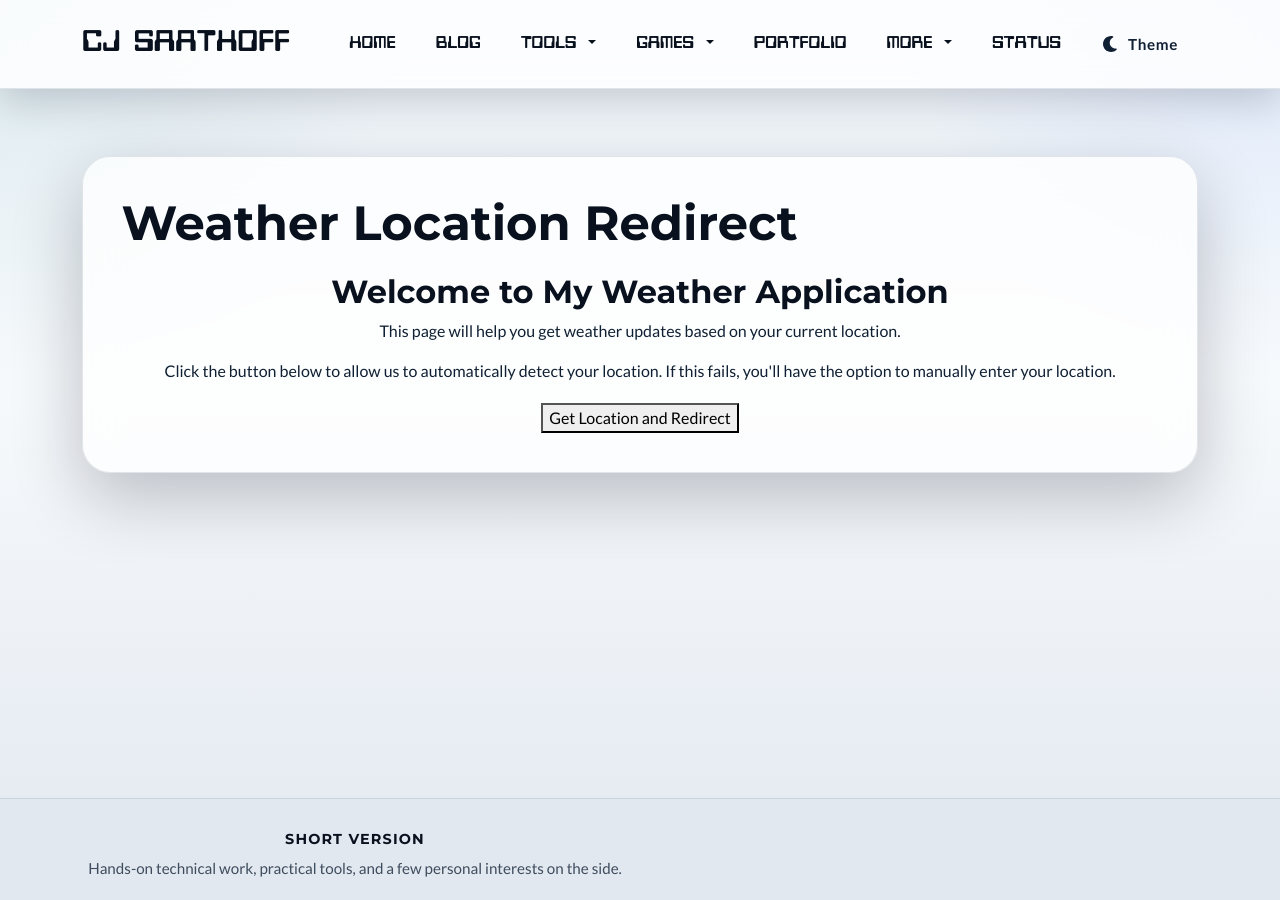
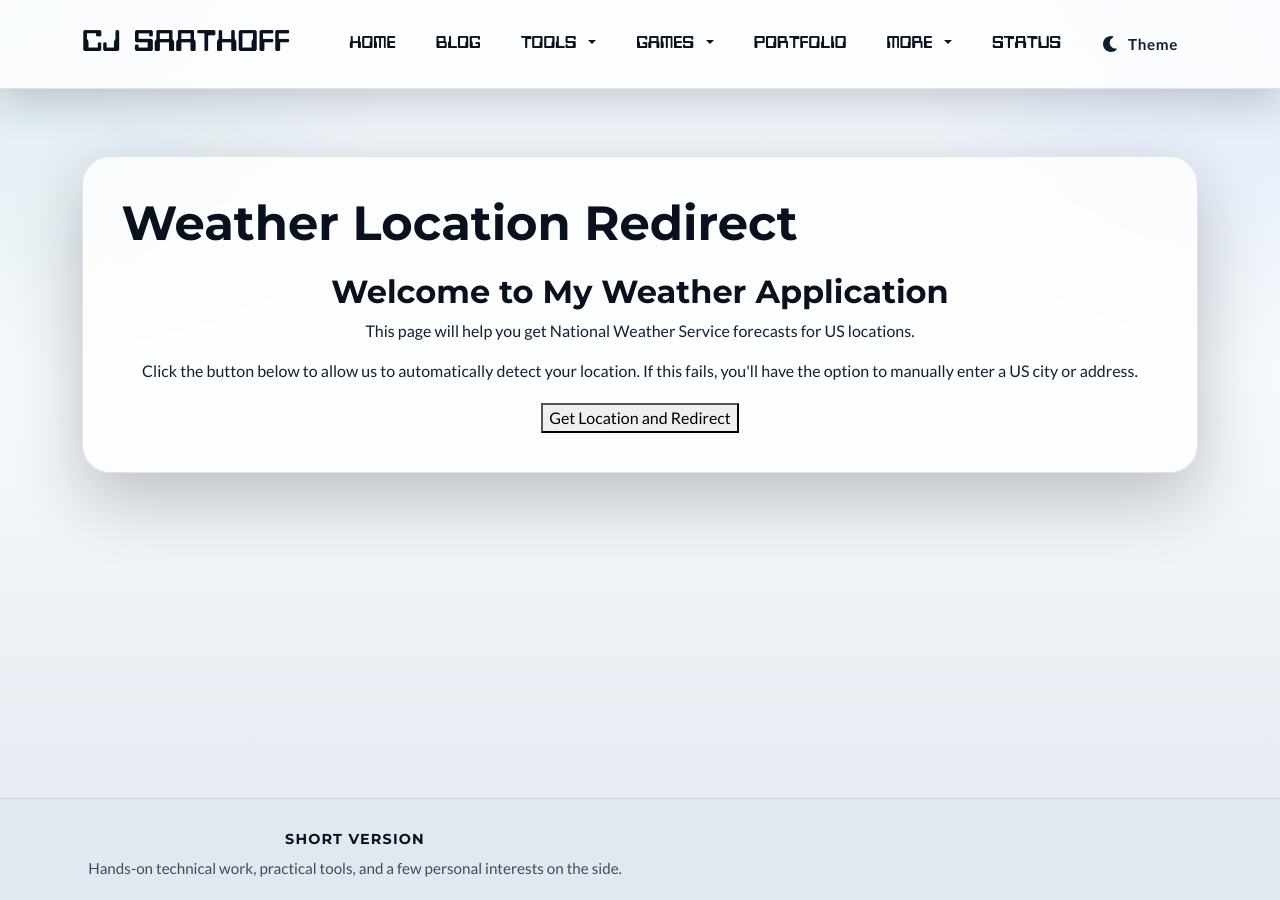
Before and after one commit to cjthedj97/personal_website, a Jekyll site: the page built from pages/wx-locator.html, in a window 1280 px wide. Built offline with Jekyll 4.4.1, drawn with Linux system fonts in a browser that asks for light colours.

Commit message:
handle unsupported weather locations

```diff
--- a/pages/wx-locator.html
+++ b/pages/wx-locator.html
@@ -35,14 +35,14 @@
   <div id="content">
     <div id="instructions">
       <h2>Welcome to My Weather Application</h2>
-      <p>This page will help you get weather updates based on your current location.</p>
-      <p>Click the button below to allow us to automatically detect your location. If this fails, you'll have the option to manually enter your location.</p>
+      <p>This page will help you get National Weather Service forecasts for US locations.</p>
+      <p>Click the button below to allow us to automatically detect your location. If this fails, you'll have the option to manually enter a US city or address.</p>
     </div>
     <button id="getLocationBtn">Get Location and Redirect</button>
     <p id="loading">Attempting to get your location...</p>
     <div id="manualInput">
-      <p>We couldn't get your location automatically. Please enter your city or address below to continue:</p>
-      <input type="text" id="locationInput" placeholder="Enter your city or address">
+      <p>We couldn't get your location automatically. Please enter a US city or address below to continue:</p>
+      <input type="text" id="locationInput" placeholder="Enter a US city or address">
       <button id="submitLocationBtn">Submit</button>
     </div>
   </div>
@@ -82,7 +82,7 @@
 
   document.getElementById('submitLocationBtn').addEventListener('click', function() {
     const location = document.getElementById('locationInput').value;
-    const geocodeUrl = `https://nominatim.openstreetmap.org/search?format=json&q=${encodeURIComponent(location)}`;
+    const geocodeUrl = `https://nominatim.openstreetmap.org/search?format=json&countrycodes=us&q=${encodeURIComponent(location)}`;
 
     fetch(geocodeUrl)
       .then(response => response.json())
```
Also changed, not shown: pages/wx.html (+21 -0 lines).
